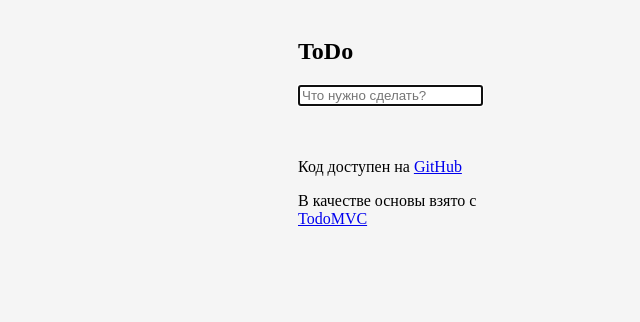
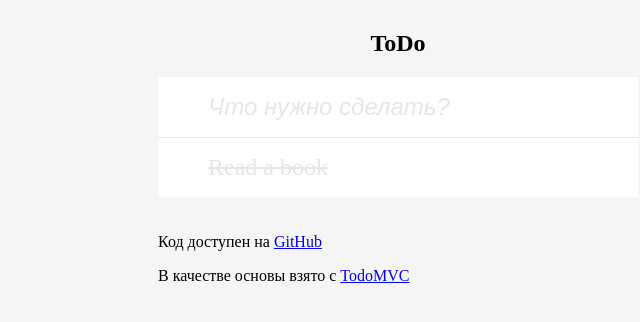
Before and after one commit to necheyhin-a-v/ToDo, a plain HTML site: page index.html in a window 1280 px wide. Shown: the whole page, without its empty margins (242-882 px from the left). Drawn offline with nearby package versions, Linux system fonts and the light colour scheme.

Commit message:
Added styles, added js function (markAsChecked) that mark element in the list as checked. ~5 hours

```diff
--- a/index.html
+++ b/index.html
@@ -12,13 +12,15 @@
 <section class="content">
     <header>
         <h1>ToDo</h1>
-        <input type="text" onkeydown="addNewItem(event, this.value)" placeholder="Что нужно сделать?" autofocus/>
-        <ol id="taskList">
-
-        </ol>
+        <input type="text" onkeydown="addNewItem(event, this)" placeholder="Что нужно сделать?" autofocus/>
     </header>
     <section>
+        <!--Toggle button-->
+        <!--<div class="toggle"></div>-->
         <!--Here go items-->
+        <ul id="listItem">
+            <li class="checked" onclick="markAsChecked(this)">Read a book</li>
+        </ul>
     </section>
 </section>
 <footer class="footer">
--- a/scripts.js
+++ b/scripts.js
@@ -5,14 +5,15 @@
 
 function addNewItem(event, element) {
     //check for the pressed key and empty string
-    if(event.keyCode === 13 && element !== ""){
+    if(event.keyCode === 13 && element.value !== ""){
         //AJAX technology
         // code for modern browsers (IE 6+)
         var xmlhttp = new XMLHttpRequest();
         //Define the function to be called when the state changes
         xmlhttp.onreadystatechange = function() {
             if (this.readyState === 4 && this.status === 200) { //4: request finished and response is ready, 200 - status OK
-                addItemToList(element);
+                addItemToList(element.value);
+                element.value = ""; //clear element in success
             }
         };
         xmlhttp.open("GET", "index.html", true);
@@ -27,6 +28,18 @@ function addItemToList(itemName)
 {
     var newItem = document.createElement("li");
     newItem.innerHTML = itemName;
-
-    document.getElementById("taskList").appendChild(newItem);
+    newItem.onclick = function () {
+        markAsChecked(newItem);
+    };
+    document.getElementById("listItem").appendChild(newItem);
 }
+function markAsChecked(item) {
+    if (item.classList) {
+        if(item.classList.contains("checked"))
+            item.classList.remove("checked");
+        else
+            item.classList.add("checked");
+    } else {
+        //old browser
+    }
+}
--- a/styles.css
+++ b/styles.css
@@ -1,9 +1,74 @@
 body{
     background: #f5f5f5;
+    min-width: 350px;
+    max-width: 500px;
+    margin: auto;               /* center align */
 }
-.content, .footer{
-    width: 200px;
-    padding: 10px; /* fields around */
-    margin: auto; /* center align */
+
+.content{
+    width: 100%;
+    padding: 10px;              /* fields around */
     background: none;
+    box-sizing: border-box;     /*use for fitting content inside parent with paddings*/
 }
+
+input{
+    font-size: 24px;
+    width: 100%;
+    box-sizing: border-box;     /*use for fitting content inside parent with paddings*/
+    padding: 16px;
+    padding-left: 50px;
+    border: none;
+}
+
+input::-webkit-input-placeholder {
+    font-style: italic;
+    font-weight: 300;
+    color: #e6e6e6;
+}
+
+input::-moz-placeholder {
+    font-style: italic;
+    font-weight: 300;
+    color: #e6e6e6;
+}
+
+input:-ms-input-placeholder {
+    font-style: italic;
+    font-weight: 300;
+    color: #e6e6e6;
+}
+
+input:focus{
+    outline: none; /*remove input selection*/
+}
+
+h1{
+    text-align: center;
+}
+
+ul{
+    list-style-type: none;          /*remove markers*/
+    margin: 0;
+    padding: 0;
+}
+ul li{
+    color: #4d4d4d;
+    font-size: 24px;
+    padding:16px;
+    padding-left: 50px;
+    border-top: 1px solid #e6e6e6;
+    background-color: white;
+}
+
+ul li.checked {
+    color: #e6e6e6;
+    text-decoration: line-through;
+}
+
+.footer{
+    width: 100%;
+    padding: 10px;              /* fields around */
+    background: none;
+    box-sizing: border-box;     /*use for fitting content inside parent with paddings*/
+}
```
